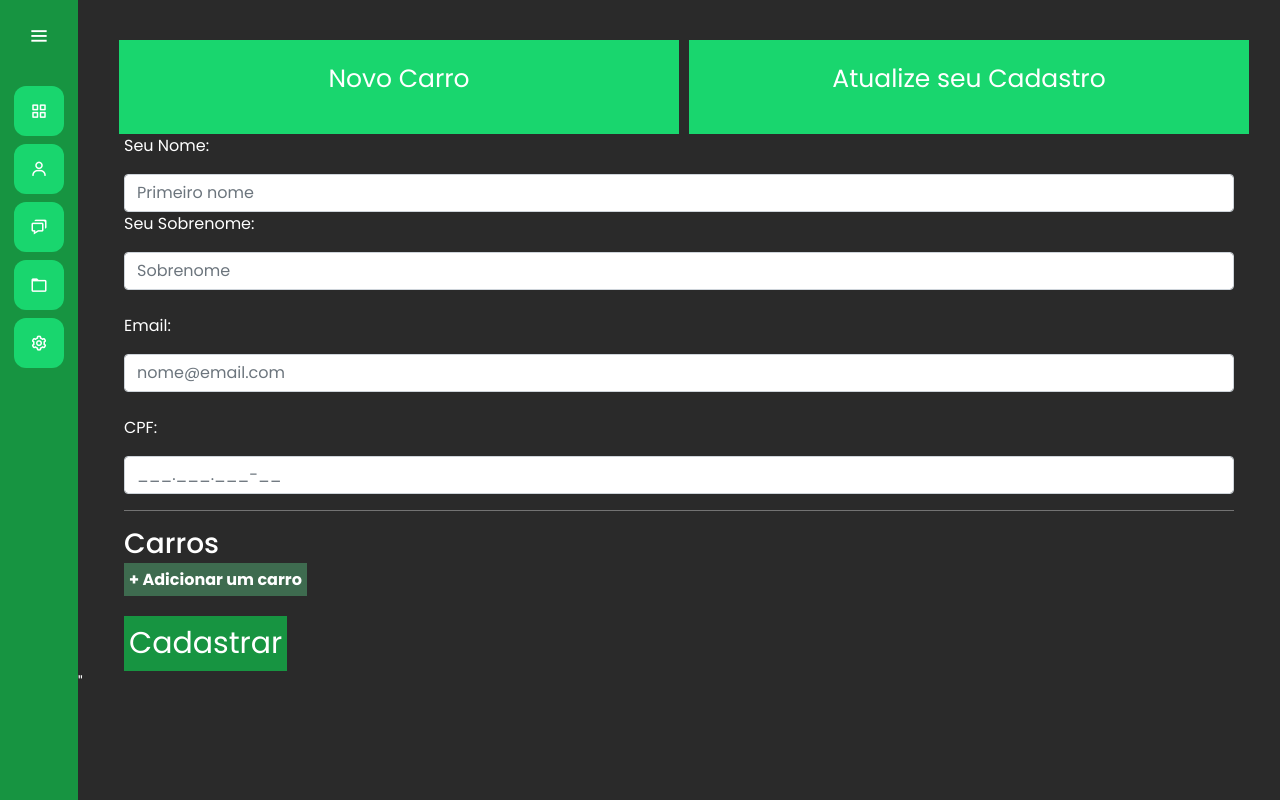
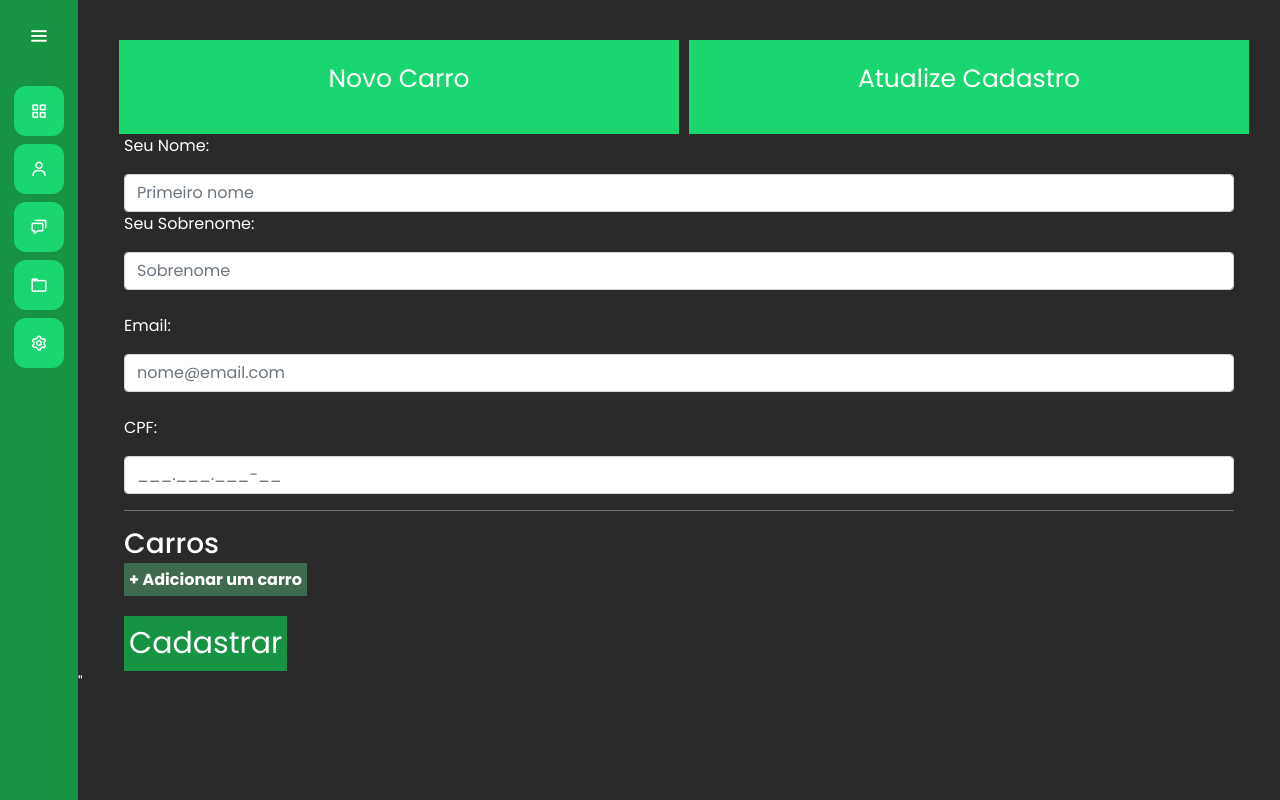
Before and after one commit to Ronalde-web/RGSCar, a Django app: page /clientes in a window 1280 px wide. Run offline with Django 3.2, Linux system fonts and the light colour scheme.

Commit message:
branch de teste

```diff
--- a/clientes/templates/clientes.html
+++ b/clientes/templates/clientes.html
@@ -13,7 +13,7 @@
                     <p class="text-card">Novo Carro</p>
                 </div>
                 <div class="col-md card-dashboard">
-                    <p class="text-card">Atualize seu Cadastro</p>
+                    <p class="text-card">Atualize Cadastro</p>
                 </div>
         </div>
         <div class="adicionar-cliente">
```
